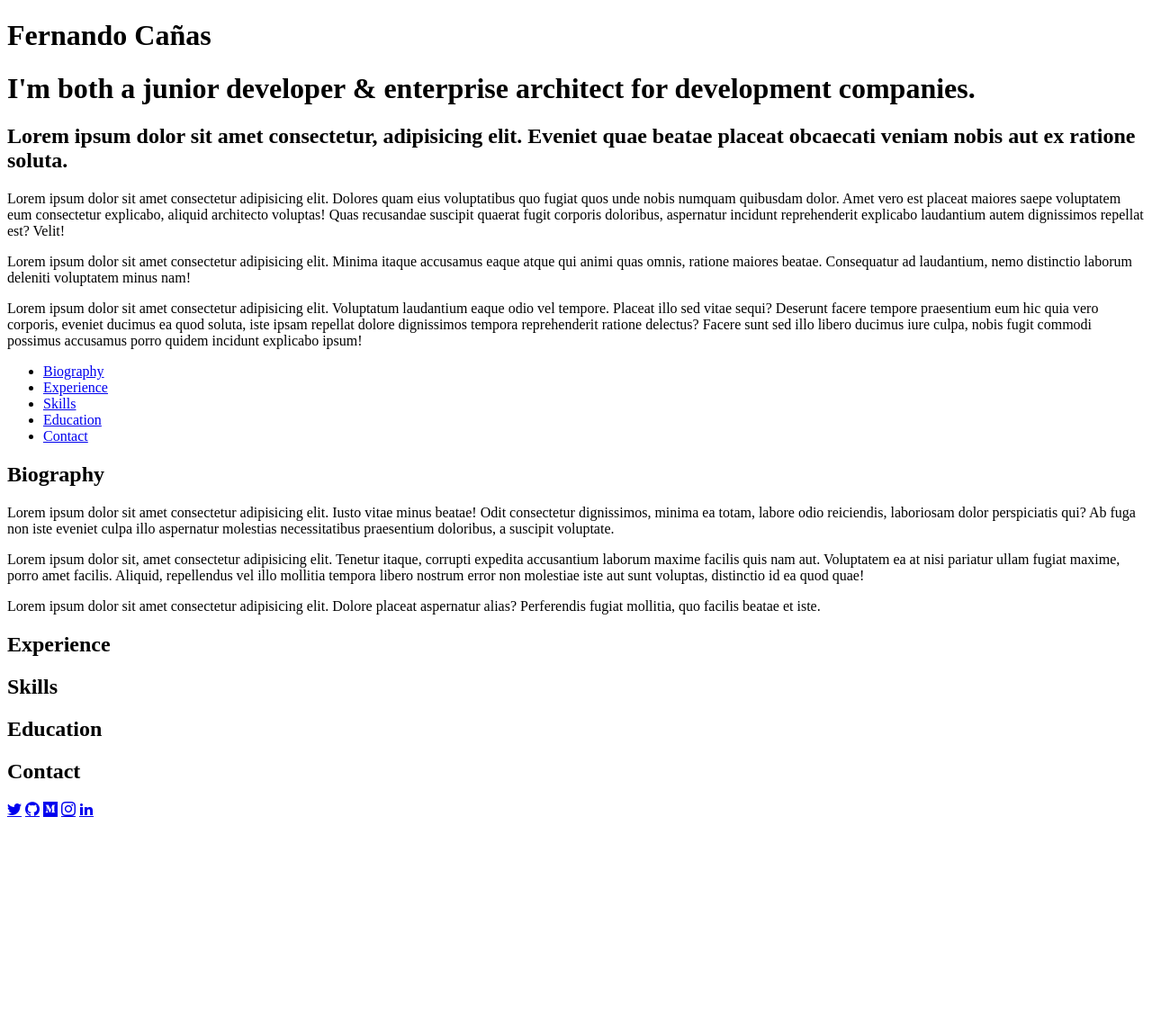
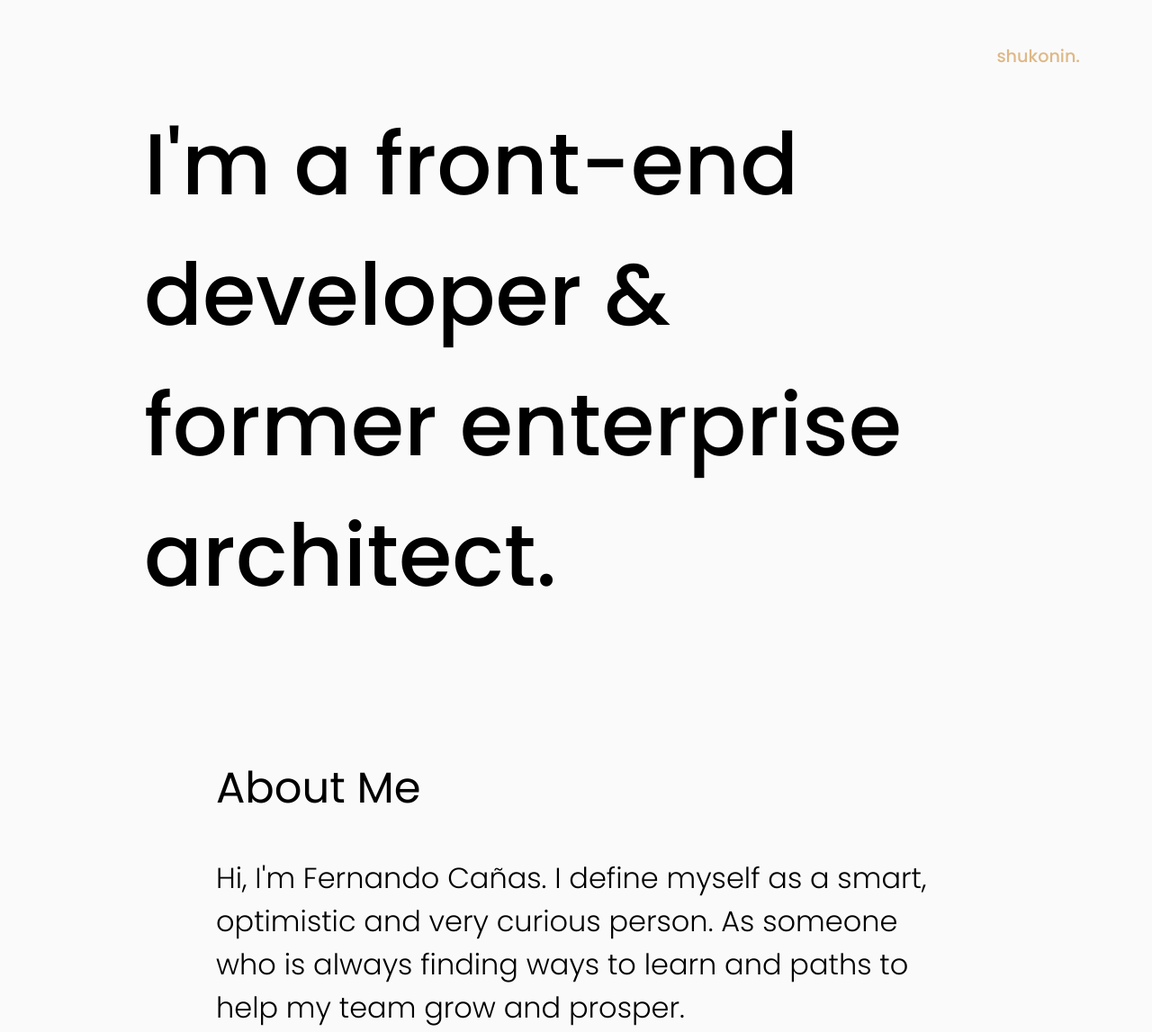
Before and after one commit to shukonin/shukonin.github.io, a plain HTML site: page pages/about/about.html in a window 1280 px wide. Shown: the top 1147 px of the page at 90% size. Before the commit the page ends 918 px from the top, so only its background shows below. Drawn offline with Linux system fonts and the light colour scheme; files that its build step writes are made by us from their sources; files whose address does not match are found by name; a web font is replaced by a local one.

Commit message:
add/about page

```diff
--- a/css/global.css
+++ b/css/global.css
@@ -2,5 +2,44 @@
 
 body {
   font-family: 'Poppins';
+  font-weight: 300;
   margin: 0;
+  background-color: #fafafa;
 }
+
+h1,
+h2,
+h3,
+h4,
+h5,
+h6 {
+  font-weight: 400;
+}
+
+footer {
+  height: 10vh;
+  display: flex;
+  justify-content: center;
+  background-color: black;
+}
+
+.social-media {
+  list-style: none;
+  display: flex;
+}
+
+.icon a {
+  font-size: 2rem;
+  text-decoration: none;
+  color: #fafafa;
+  margin: 0 1rem;
+}
+
+.icon {
+  transition: scale 1s;
+}
+
+.icon:hover {
+  scale: 1.3;
+  cursor: pointer;
+}
--- a/css/index.css
+++ b/css/index.css
@@ -1,7 +1,3 @@
-body {
-  background-color: #fafafa;
-}
-
 header {
   height: 3vh;
   background-color: burlywood;
@@ -38,7 +34,6 @@ header a:hover {
 #contact {
   margin: 0;
   font-size: 7vw;
-  font-weight: 400;
   color: black;
   text-decoration: none;
   transition: margin 1s;
@@ -73,31 +68,3 @@ header a:hover {
   box-shadow: 2px 2px 10px 1px gray;
   filter: grayscale(60%) opacity(80%);
 }
-
-footer {
-  height: 10vh;
-  display: flex;
-  justify-content: center;
-  background-color: black;
-}
-
-.social-media {
-  list-style: none;
-  display: flex;
-}
-
-.icon a {
-  font-size: 2rem;
-  text-decoration: none;
-  color: #fafafa;
-  margin: 0 1rem;
-}
-
-.icon {
-  transition: scale 1s;
-}
-
-.icon:hover {
-  scale: 1.3;
-  cursor: pointer;
-}
--- a/pages/about/about.css
+++ b/pages/about/about.css
@@ -0,0 +1,73 @@
+header {
+  position: fixed;
+  right: 5rem;
+  top: 3rem;
+}
+
+header a {
+  text-decoration: none;
+  color: burlywood;
+  font-weight: 500;
+  font-size: 1.2rem;
+  transition: margin 1s;
+}
+
+header a:hover {
+  margin-right: 1rem;
+}
+
+header a:hover::after {
+  content: 'com';
+}
+
+.title {
+  height: 100vh;
+  margin: 0 10rem;
+  padding-right: 5rem;
+  display: flex;
+  align-items: center;
+  font-size: 6rem;
+  font-weight: 500;
+}
+
+.about {
+  margin: 0 15rem 5rem;
+}
+
+.about h2 {
+  font-size: 3rem;
+}
+
+.about__brief {
+  font-size: 2rem;
+}
+
+.about__content {
+  font-size: 1.5rem;
+}
+
+.about__content a {
+  color: burlywood;
+  font-weight: 500;
+  text-decoration: none;
+}
+
+.about__content a:hover {
+  text-decoration: underline;
+}
+
+.about__content b {
+  font-weight: 700;
+}
+
+.about__download {
+  font-size: 1.5rem;
+  color: burlywood;
+  font-weight: 500;
+  text-decoration: none;
+  transition: margin 2s;
+}
+
+.about__download:hover {
+  margin-left: 2rem;
+}
--- a/pages/about/about.html
+++ b/pages/about/about.html
@@ -3,124 +3,80 @@
   <head>
     <meta charset="UTF-8" />
     <meta name="viewport" content="width=device-width, initial-scale=1.0" />
-    <link rel="stylesheet" href="css/fonts.css" />
-    <link
-      href="https://fonts.googleapis.com/css2?family=Lato:wght@300;400;700;900&display=swap"
-      rel="stylesheet"
-    />
-    <link rel="stylesheet" href="css/styles.css" />
+    <link rel="stylesheet" href="../../css/fonts.css" />
+    <link rel="stylesheet" href="../../css/global.css" />
+    <link rel="stylesheet" href="./about.css" />
     <title>Fernando Cañas</title>
   </head>
   <body>
-    <header></header>
-    <h1 class="my-name">Fernando Cañas</h1>
-    <h1 class="my-title">
-      I'm both a junior developer & enterprise architect for development
-      companies.
+    <header><a href="/">shukonin.</a></header>
+    <main>
+      <h1 class="title">
+        I'm a front-end developer & former enterprise architect.
       </h1>
-    <figure class="my-photo"></figure>
-    <section class="my-brief">
-      <h2>
-        Lorem ipsum dolor sit amet consectetur, adipisicing elit. Eveniet quae
-        beatae placeat obcaecati veniam nobis aut ex ratione soluta.
-      </h2>
-      <p>
-        Lorem ipsum dolor sit amet consectetur adipisicing elit. Dolores quam
-        eius voluptatibus quo fugiat quos unde nobis numquam quibusdam dolor.
-        Amet vero est placeat maiores saepe voluptatem eum consectetur
-        explicabo, aliquid architecto voluptas! Quas recusandae suscipit quaerat
-        fugit corporis doloribus, aspernatur incidunt reprehenderit explicabo
-        laudantium autem dignissimos repellat est? Velit!
+      <section class="about">
+        <h2>About Me</h2>
+        <p class="about__brief">
+          Hi, I'm Fernando Cañas. I define myself as a smart, optimistic and
+          very curious person. As someone who is always finding ways to learn
+          and paths to help my team grow and prosper.
         </p>
-      <p>
-        Lorem ipsum dolor sit amet consectetur adipisicing elit. Minima itaque
-        accusamus eaque atque qui animi quas omnis, ratione maiores beatae.
-        Consequatur ad laudantium, nemo distinctio laborum deleniti voluptatem
-        minus nam!
+        <p class="about__content"></p>
+        <p class="about__content">
+          I can also say that I'm a leader, not because is something cool to
+          say, but because I know its price. I've had the opportunity of being
+          the leader of almost all the teams I've been in, and I know how hard
+          it can be.
         </p>
-      <p>
-        Lorem ipsum dolor sit amet consectetur adipisicing elit. Voluptatum
-        laudantium eaque odio vel tempore. Placeat illo sed vitae sequi?
-        Deserunt facere tempore praesentium eum hic quia vero corporis, eveniet
-        ducimus ea quod soluta, iste ipsam repellat dolore dignissimos tempora
-        reprehenderit ratione delectus? Facere sunt sed illo libero ducimus iure
-        culpa, nobis fugit commodi possimus accusamus porro quidem incidunt
-        explicabo ipsum!
+        <p class="about__content">
+          In a working experience context, I'm an economist and industrial
+          engineer with over 5 years of experience improving end-to-end
+          corporate services for a software development company and I'm now in
+          the process of becoming a full-stack web developer.
         </p>
+        <p class="about__content">
+          At the end of the day, my mind is always restless in looking for ways
+          to <b>make our living better</b>. Theoretically speaking, I am an
+          <a href="https://projectevo.org/" target="_blank">Alchemist</a>.
+        </p>
+        <p class="about__content">
+          To get to the details, you can read more about myself in the PDF
+          attached below:
+        </p>
+        <a class="about__download" href="/">My resume (PDF 150kb)</a>
       </section>
-    <section class="content">
-      <ul>
-        <li><a href="#biography">Biography</a></li>
-        <li><a href="#experience">Experience</a></li>
-        <li><a href="#skills">Skills</a></li>
-        <li><a href="#education">Education</a></li>
-        <li><a href="#contact">Contact</a></li>
-      </ul>
-    </section>
-    <section class="content-section" id="biography">
-      <h2>Biography</h2>
-      <p>
-        Lorem ipsum dolor sit amet consectetur adipisicing elit. Iusto vitae
-        minus beatae! Odit consectetur dignissimos, minima ea totam, labore odio
-        reiciendis, laboriosam dolor perspiciatis qui? Ab fuga non iste eveniet
-        culpa illo aspernatur molestias necessitatibus praesentium doloribus, a
-        suscipit voluptate.
-      </p>
-      <p>
-        Lorem ipsum dolor sit, amet consectetur adipisicing elit. Tenetur
-        itaque, corrupti expedita accusantium laborum maxime facilis quis nam
-        aut. Voluptatem ea at nisi pariatur ullam fugiat maxime, porro amet
-        facilis. Aliquid, repellendus vel illo mollitia tempora libero nostrum
-        error non molestiae iste aut sunt voluptas, distinctio id ea quod quae!
-      </p>
-      <p>
-        Lorem ipsum dolor sit amet consectetur adipisicing elit. Dolore placeat
-        aspernatur alias? Perferendis fugiat mollitia, quo facilis beatae et
-        iste.
-      </p>
-    </section>
-    <section class="content-section" id="experience">
-      <h2>Experience</h2>
-      <p></p>
-    </section>
-    <section class="content-section" id="skills">
-      <h2>Skills</h2>
-      <p></p>
-    </section>
-    <section class="content-section" id="education">
-      <h2>Education</h2>
-      <p></p>
-    </section>
-    <section class="content-section" id="contact">
-      <h2>Contact</h2>
-      <p></p>
-    </section>
+    </main>
     <footer>
+      <ul class="social-media">
+        <li class="icon">
           <a
-        class="icon-twitter"
+            href="https://github.com/shukonin"
+            target="_blank"
+            class="icon-github"
+          ></a>
+        </li>
+        <li class="icon">
+          <a
             href="https://twitter.com/shukonin"
             target="_blank"
+            class="icon-twitter"
           ></a>
+        </li>
+        <li class="icon">
           <a
-        class="icon-github"
-        href="https://github.com/shukonin"
+            href="https://www.linkedin.com/in/fernandocanas/"
             target="_blank"
+            class="icon-linkedin2"
           ></a>
+        </li>
+        <li class="icon">
           <a
-        class="icon-medium"
             href="https://medium.com/@shukonin"
             target="_blank"
+            class="icon-medium"
           ></a>
-      <a
-        class="icon-instagram"
-        href="https://www.instagram.com/_fernando_canas"
-        target="_blank"
-      ></a>
-      <a
-        class="icon-linkedin2"
-        href="https://www.linkedin.com/in/fernandocanas/"
-        target="_blank"
-      ></a>
+        </li>
+      </ul>
     </footer>
   </body>
 </html>
```
Also changed, not shown: index.html (+3 -3 lines), favicon.ico (added). Lines whose indentation alone changed are shown as unchanged.
